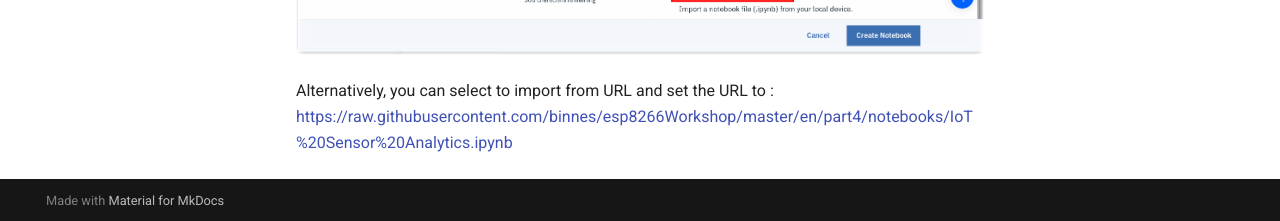
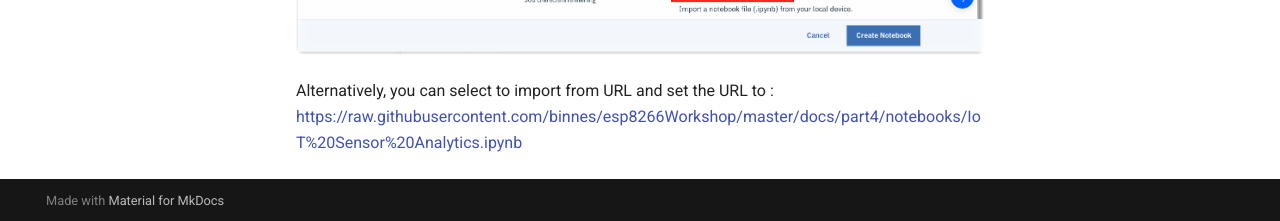
Before and after one commit to binnes/esp8266Workshop, an MkDocs documentation site: the page built from docs/part4/JUPYTER.md, in a window 1280 px wide and 900 px high, scrolled down 8616 px. Shown: the part 676-897 px from the top of the window. Built offline with MkDocs 1.6.1 and Material for MkDocs 9.7.7, drawn with Linux system fonts in a browser that asks for light colours; comment, search, counter and statistics services are not loaded; part of the change alters nothing that is shown.

Commit message:
fix links

```diff
--- a/docs/part4/JUPYTER.md
+++ b/docs/part4/JUPYTER.md
@@ -241,4 +241,4 @@ spark.sql("select humidity, temp, prediction from result").show(50)
 There is a sample solution for this part provided in the [notebooks](notebooks) folder.  If you have an issue and want to see the solution then within the IoT Sensor Analytics project select to add a new notebook.  Select to create a notebook from file and give the notebook a name - here **IoT Sensor Analytics - solution** has been used.  This assumes you have the file locally on your machine.  Select choose file and locate the **IoT Sensor Analytics.ipynb** file.  Finally ensure you have the Default Spark Python 3.6 XS runtime selected then press **Create Notebook**
   ![Import solution](screenshots/WatsonStudio-import-solution.png)
 
-Alternatively, you can select to import from URL and set the URL to : [https://raw.githubusercontent.com/binnes/esp8266Workshop/master/en/part4/notebooks/IoT%20Sensor%20Analytics.ipynb](https://raw.githubusercontent.com/binnes/esp8266Workshop/master/en/part4/notebooks/IoT%20Sensor%20Analytics.ipynb)
+Alternatively, you can select to import from URL and set the URL to : [https://raw.githubusercontent.com/binnes/esp8266Workshop/master/docs/part4/notebooks/IoT%20Sensor%20Analytics.ipynb](https://raw.githubusercontent.com/binnes/esp8266Workshop/master/docs/part4/notebooks/IoT%20Sensor%20Analytics.ipynb)
```
